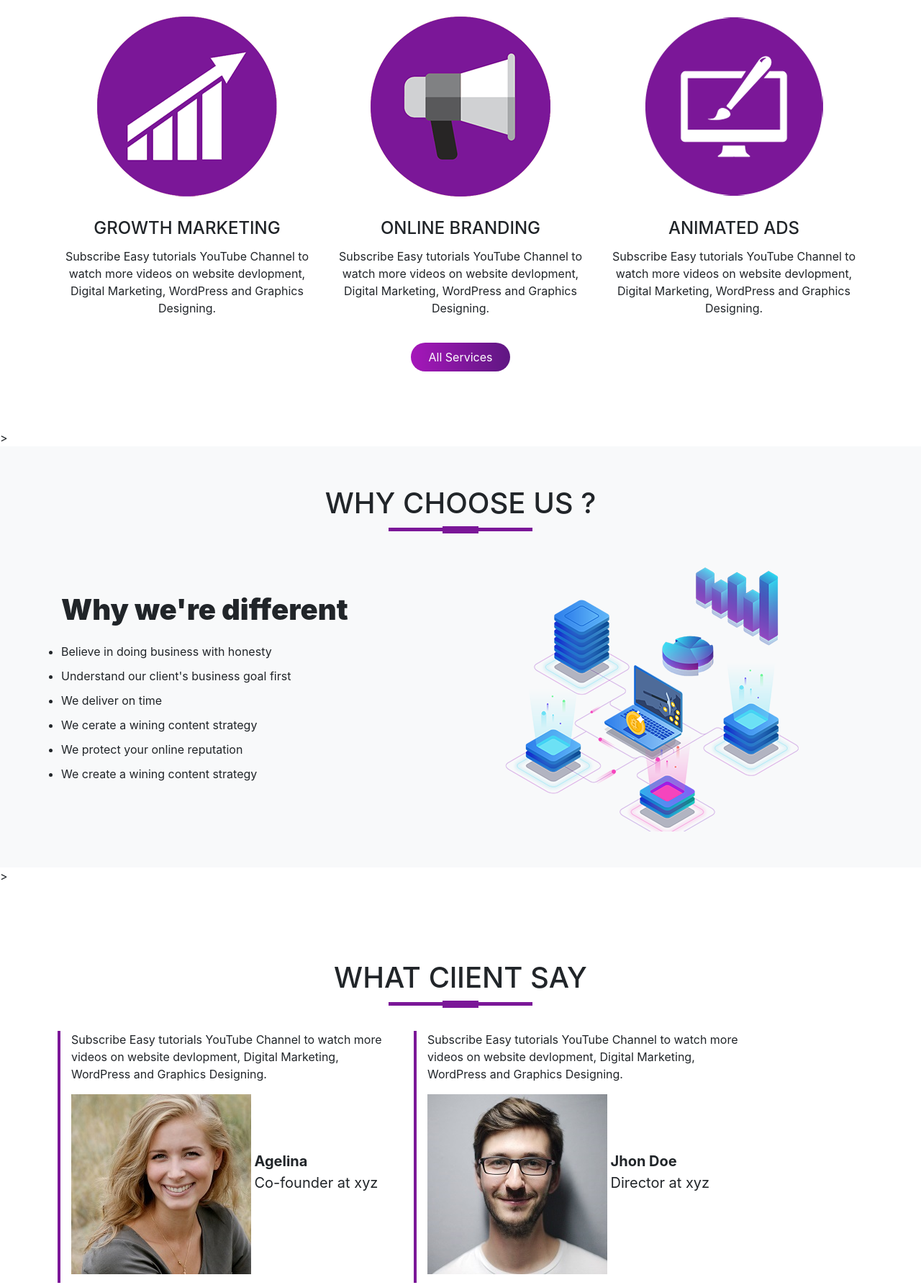
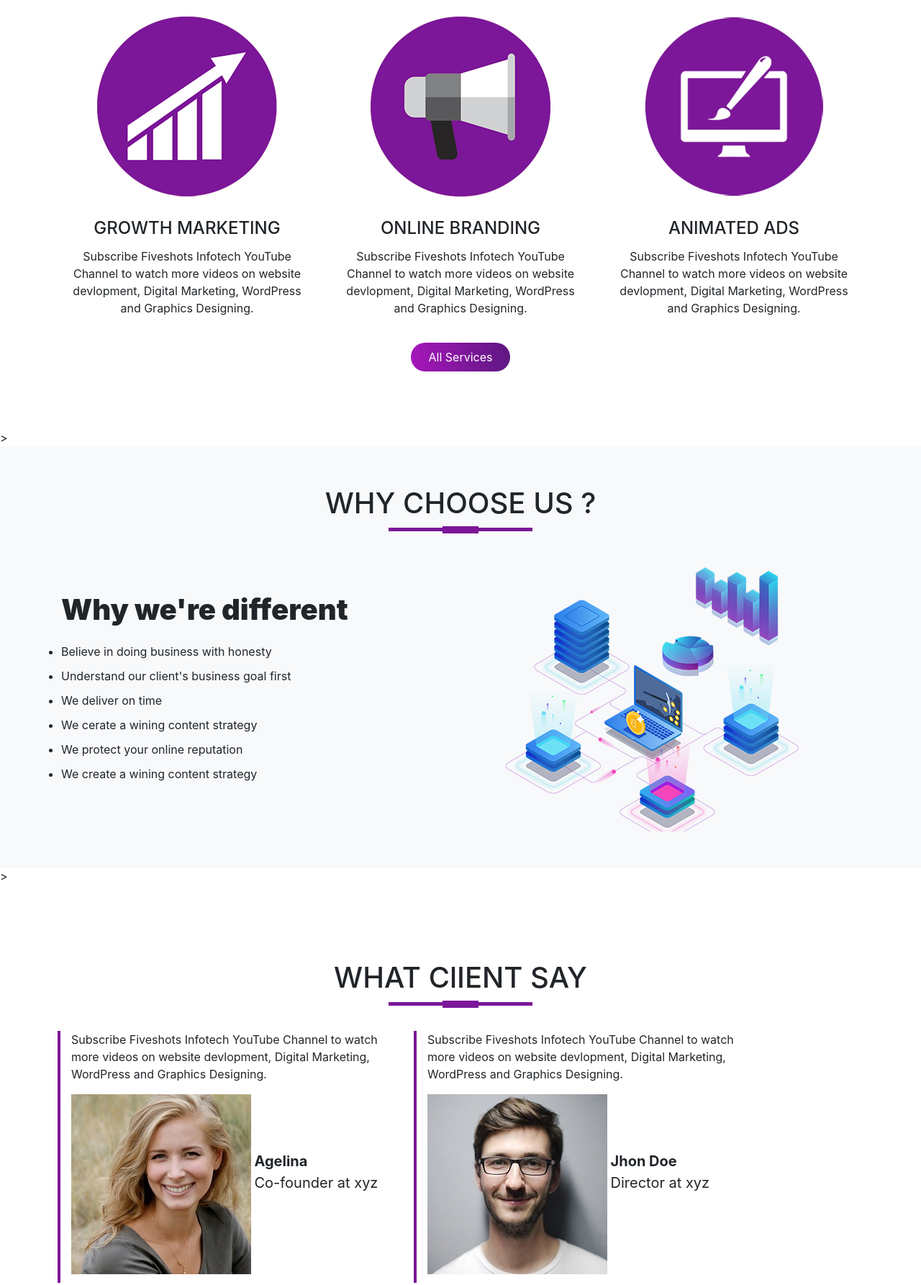
Before and after one commit to thekartikayyadav/Agency, a plain HTML site: page index.html in a window 1280 px wide. Shown: the part 913-2698 px from the top of the page at 72% size. Drawn offline with nearby package versions, Linux system fonts and the light colour scheme; some packages are replaced by stand-ins of ours; a script that the page names is missing; files whose address does not match are found by name.

Commit message:
Update index.html

```diff
--- a/index.html
+++ b/index.html
@@ -60,17 +60,17 @@
                     <div class="col-md-4 services">
                         <img src="img//service1.png" class="services-img">
                         <h4>Growth Marketing</h4>
-                        <p>Subscribe Easy tutorials YouTube Channel to watch more videos on website devlopment, Digital Marketing, WordPress and Graphics Designing.</p>
+                        <p>Subscribe Fiveshots Infotech YouTube Channel to watch more videos on website devlopment, Digital Marketing, WordPress and Graphics Designing.</p>
                     </div>
                     <div class="col-md-4 services">
                         <img src="img/service2.png" class="services-img">
                         <h4>Online Branding</h4>
-                        <p>Subscribe Easy tutorials YouTube Channel to watch more videos on website devlopment, Digital Marketing, WordPress and Graphics Designing.</p>
+                        <p>Subscribe Fiveshots Infotech YouTube Channel to watch more videos on website devlopment, Digital Marketing, WordPress and Graphics Designing.</p>
                     </div>
                     <div class="col-md-4 services">
                         <img src="img/service3.png" class="services-img">
                         <h4>Animated Ads</h4>
-                        <p>Subscribe Easy tutorials YouTube Channel to watch more videos on website devlopment, Digital Marketing, WordPress and Graphics Designing.</p>
+                        <p>Subscribe Fiveshots Infotech YouTube Channel to watch more videos on website devlopment, Digital Marketing, WordPress and Graphics Designing.</p>
                     </div>
                 </div>
                 <button type="button"class="btn btn-primary">All Services</button>
@@ -104,12 +104,12 @@
                 <h1 class="title text-center">WHAT ClIENT SAY</h1>
                 <div class="row offset=1">
                     <div class="col-md-5 testimonials">
-                        <p>Subscribe Easy tutorials YouTube Channel to watch more videos on website devlopment, Digital Marketing, WordPress and Graphics Designing.</p>
+                        <p>Subscribe Fiveshots Infotech YouTube Channel to watch more videos on website devlopment, Digital Marketing, WordPress and Graphics Designing.</p>
                         <img src="img/user1.jpg">
                         <p class="user-details"><b>Agelina</b><br>Co-founder at xyz</p>
                     </div>
                     <div class="col-md-5 testimonials">
-                        <p>Subscribe Easy tutorials YouTube Channel to watch more videos on website devlopment, Digital Marketing, WordPress and Graphics Designing.</p>
+                        <p>Subscribe Fiveshots Infotech YouTube Channel to watch more videos on website devlopment, Digital Marketing, WordPress and Graphics Designing.</p>
                         <img src="img/user2.jpg">
                         <p class="user-details"><b>Jhon Doe</b><br>Director at xyz</p>
                     </div>
@@ -136,7 +136,7 @@
             <div class="row">
                 <div class="col-md-4 footer-box">
                     <img src="img/demo-logo.png">
-                    <p>Subscribe Easy tutorials YouTube Channel to watch more videos on website devlopment, Digital Marketing, WordPress and Graphics Designing. press the BELL icon to get notifications</p>
+                    <p>Subscribe Fiveshots Infotech YouTube Channel to watch more videos on website devlopment, Digital Marketing, WordPress and Graphics Designing. press the BELL icon to get notifications</p>
                 </div>
                 <div class="col-md-4 footer-box">
                 <p><b>CONTACT US</b></p>
@@ -151,7 +151,7 @@
                 </div>
             </div>
             <hr>
-            <p class="copyright">Website Created by Kartikay Yadav</p>
+            <p class="copyright">Copyright 2022 - Fiveshots Infotech ||  Website Created by Kartikay Yadav</p>
         </section>
         <!----------Smooth Scroll------------>
         <script src="smooth-scroll.js"></script>
```
